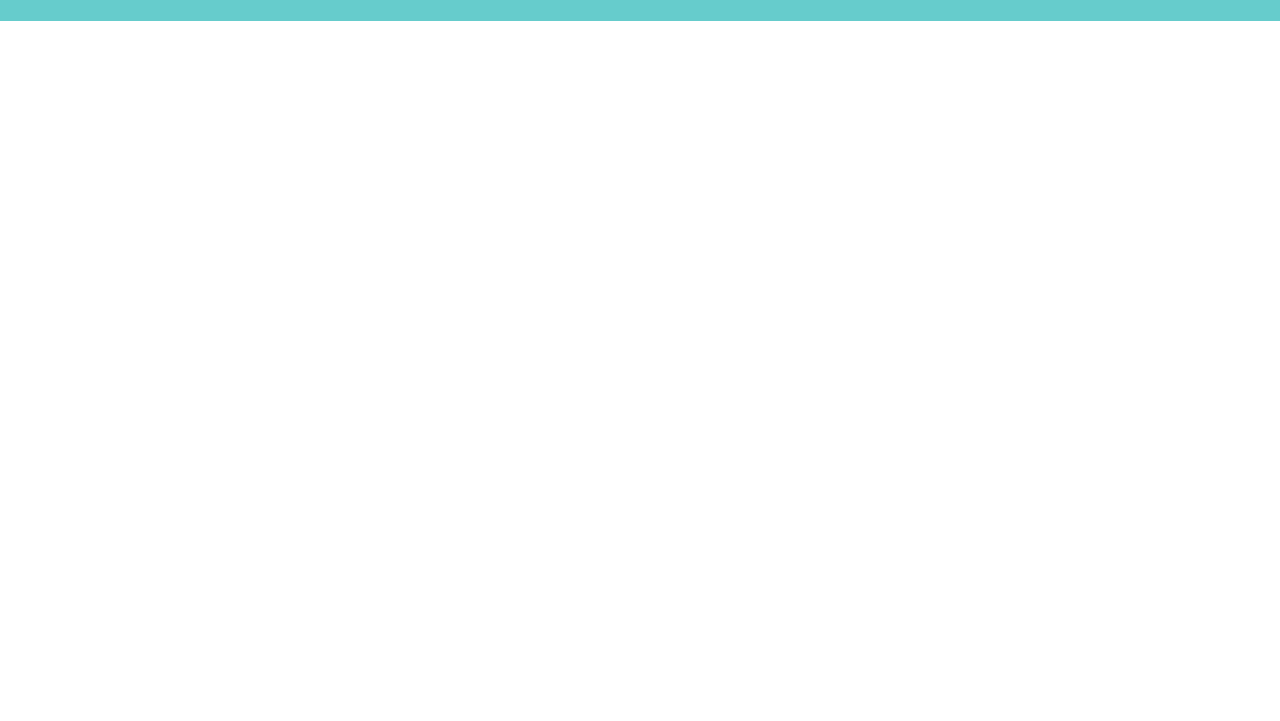
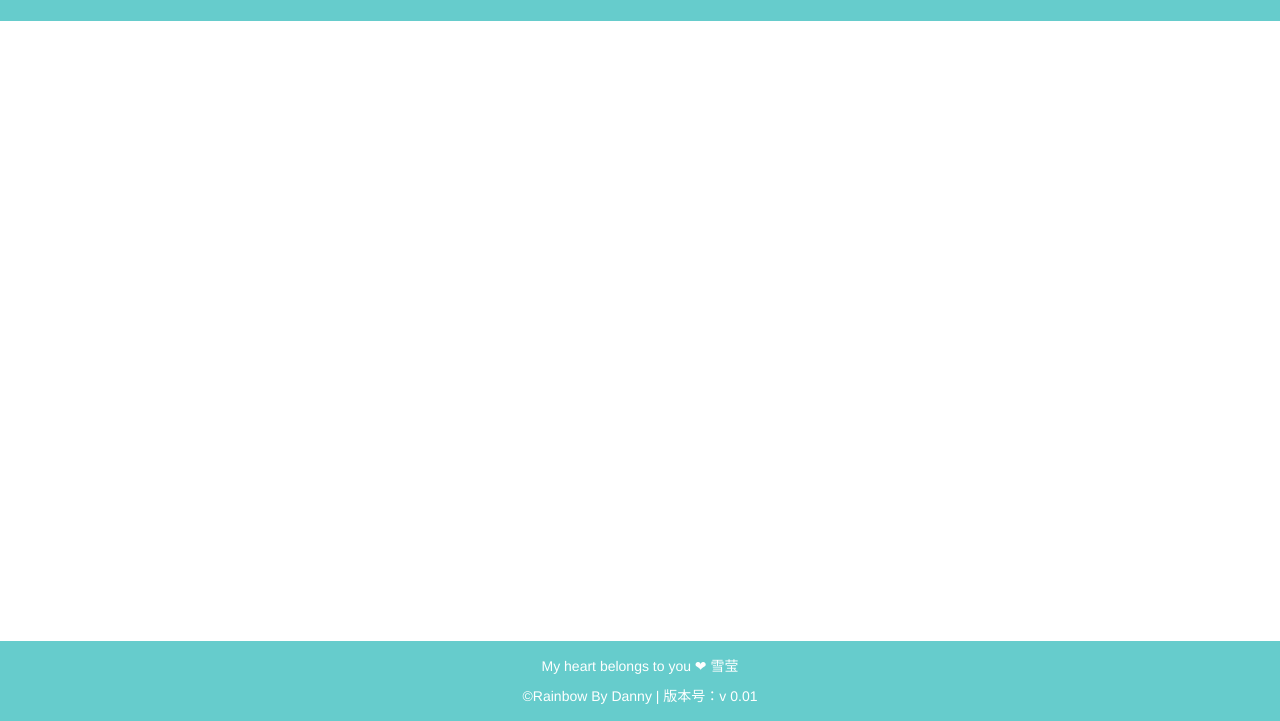
Before and after one commit to DDDDanny/Web-Factory, a plain HTML site: page Rainbow/View/index.html in a window 1280 px wide. Shown: the part 79-800 px from the top of the page. Drawn offline with Linux system fonts and the light colour scheme.

Commit message:
新增页脚

```diff
--- a/Rainbow/Sass/main.scss
+++ b/Rainbow/Sass/main.scss
@@ -7,12 +7,33 @@ $H-font-color: #ffffff;
   padding: 0;
   margin: 0;
 }
+body{
+  min-height:100%;
+  min-width: 100%;
+  position:absolute;
+}
 
 .header{
   height: 100px;
   background-color: $maincolor;
+  width: 100%;
 }
 
+.context{
+  padding-bottom: 80px;
+}
+/**
+ * 使用position & bottom方法使页脚自适应在页面最底部
+ * http://blog.csdn.net/inuyasha1121/article/details/50787152
+ */
+.footer{
+  height: 80px;
+  background-color: $maincolor;
+  position: absolute;
+  bottom: 0px;
+  width: 100%;
+  text-align: center;
+}
 /**
  * 未解决自适应问题
  * 相关组件 logo & nav
@@ -82,6 +103,15 @@ $H-font-color: #ffffff;
         }
       }
     }
-
   }
 }
+
+.footer-text-box{
+  margin: 0px auto;
+  margin-top: 15px;
+
+  p{
+    color: $H-font-color;
+    text-align: center;
+  }
+}
--- a/Rainbow/View/index.html
+++ b/Rainbow/View/index.html
@@ -27,12 +27,15 @@
       </div>
     </div>
     <!-- 内容 -->
-    <div class="">
+    <div class="context">
 
     </div>
     <!-- 尾部 -->
-    <div class="">
-
+    <div class="container-fluid footer">
+      <div class="footer-text-box">
+        <p>My heart belongs to you ❤ 雪莹</p>
+        <p>©Rainbow By Danny | 版本号：v 0.01</p>
+      </div>
     </div>
     <script src="../JavaScript/main.js"></script>
   </body>
```
Also changed, not shown: Rainbow/CSS/main.css.
